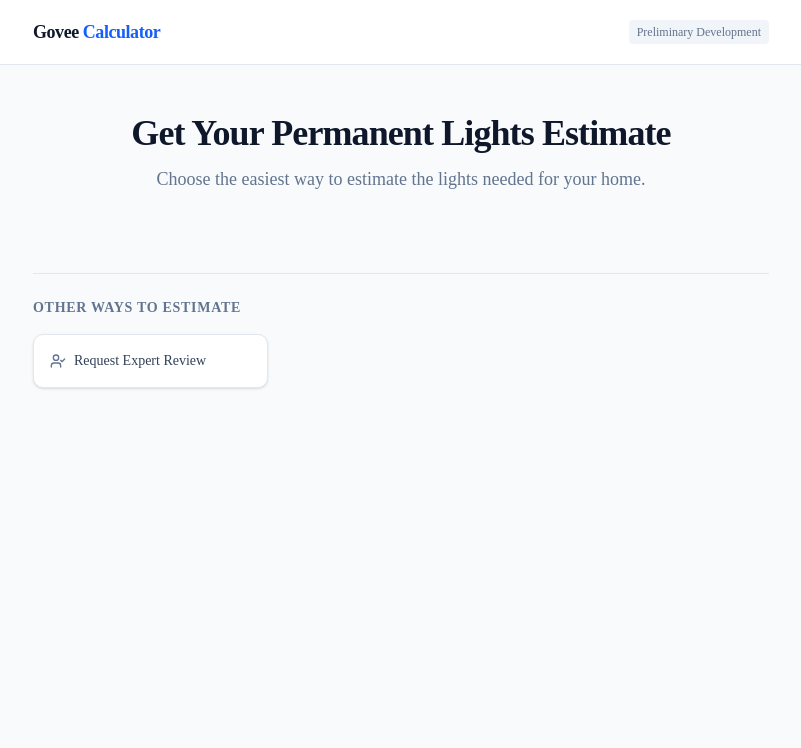
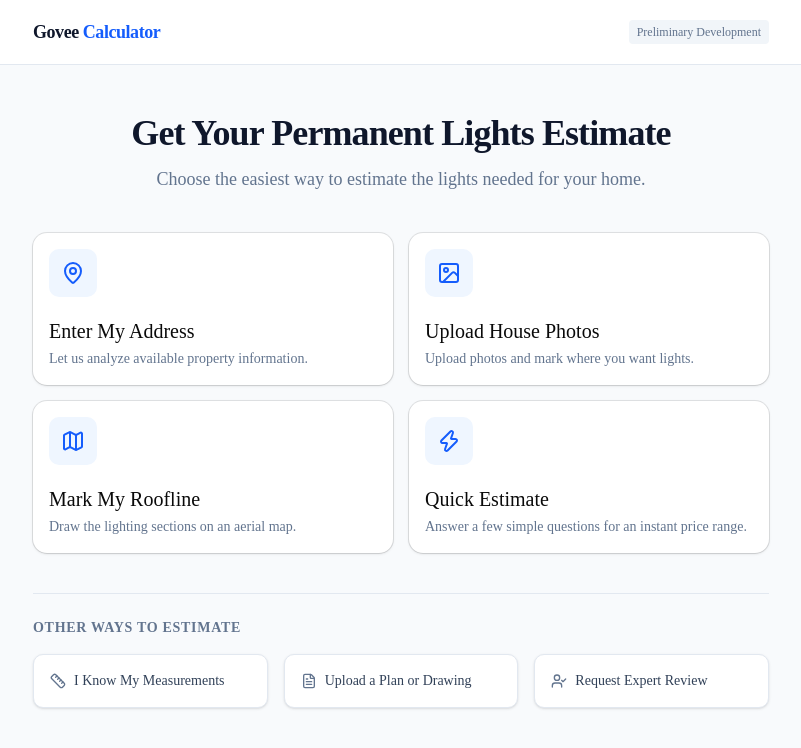
Before and after one commit to nasbithsam-sys/Calculator, a Next.js app: page /estimate in a window 1280 px wide. Shown: the top 748 px of the page, without its empty margins (239-1040 px from the left). Built offline with nearby package versions, Linux system fonts and the light colour scheme; no server answers.

Commit message:
Show all estimate methods regardless of environment readiness

```diff
--- a/src/app/estimate/page.tsx
+++ b/src/app/estimate/page.tsx
@@ -19,38 +19,30 @@
       </div>
 
       <div className="grid grid-cols-1 sm:grid-cols-2 gap-4">
-        {readiness.methods.addressAvailable && (
         <MethodCard
           href="/estimate/address"
           icon={<MapPin className="w-6 h-6 text-blue-600" />}
           title="Enter My Address"
           description="Let us analyze available property information."
         />
-        )}
-        {readiness.methods.photosAvailable && (
         <MethodCard
           href="/estimate/photos"
           icon={<ImageIcon className="w-6 h-6 text-blue-600" />}
           title="Upload House Photos"
           description="Upload photos and mark where you want lights."
         />
-        )}
-        {readiness.methods.mapAvailable && (
         <MethodCard
           href="/estimate/map"
           icon={<Map className="w-6 h-6 text-blue-600" />}
           title="Mark My Roofline"
           description="Draw the lighting sections on an aerial map."
         />
-        )}
-        {readiness.methods.quickAvailable && (
         <MethodCard
           href="/estimate/quick"
           icon={<Zap className="w-6 h-6 text-blue-600" />}
           title="Quick Estimate"
           description="Answer a few simple questions for an instant price range."
         />
-        )}
       </div>
 
       <div className="space-y-4 pt-6 border-t border-slate-200">
@@ -58,20 +50,16 @@
           Other ways to estimate
         </h2>
         <div className="grid grid-cols-1 sm:grid-cols-3 gap-4">
-          {readiness.methods.measurementsAvailable && (
           <SecondaryMethodCard
             href="/estimate/measurements"
             icon={<Ruler className="w-4 h-4 mr-2 text-slate-500" />}
             title="I Know My Measurements"
           />
-          )}
-          {readiness.methods.planAvailable && (
           <SecondaryMethodCard
             href="/estimate/plan"
             icon={<FileText className="w-4 h-4 mr-2 text-slate-500" />}
             title="Upload a Plan or Drawing"
           />
-          )}
           <SecondaryMethodCard
             href="/estimate/expert-review"
             icon={<UserCheck className="w-4 h-4 mr-2 text-slate-500" />}
```
Lines whose indentation alone changed are shown as unchanged.
